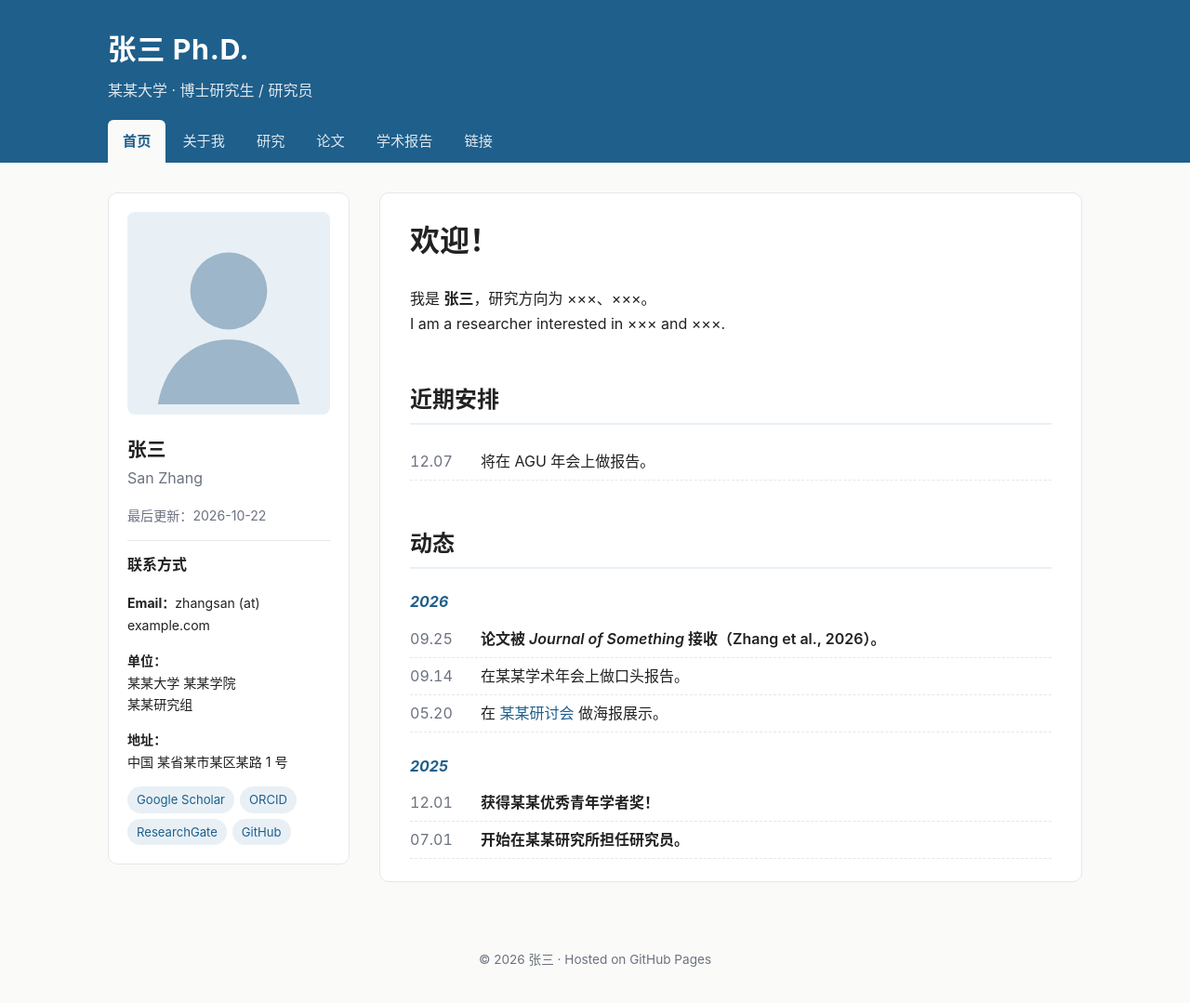
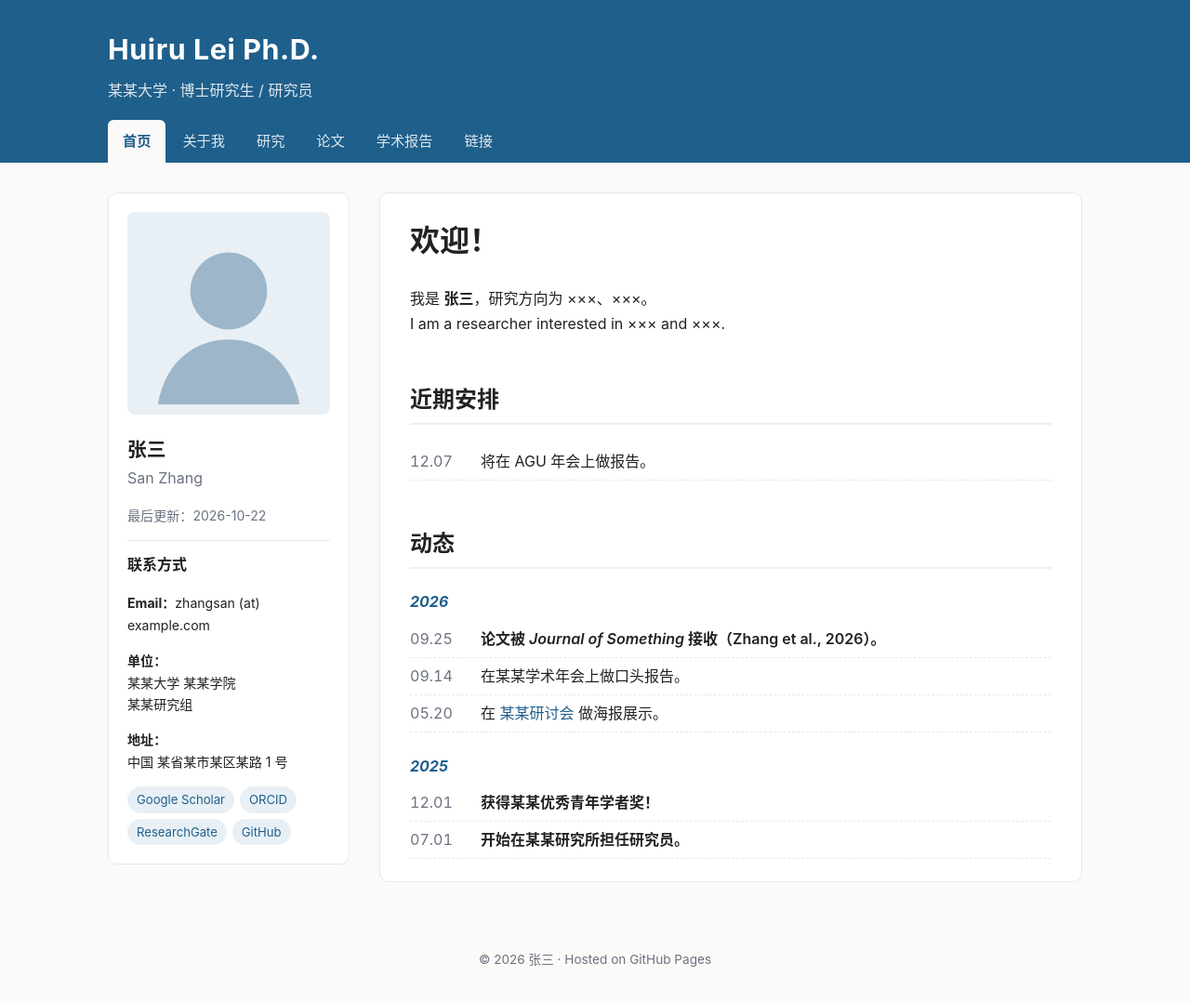
Before and after one commit to Lulu3314/HuiruLei.Mypage, a Jekyll site: the page built from index.html, in a window 1280 px wide and 1085 px high. Shown: the top 1079 px of the window at 93% size. Built offline with Jekyll 4.4.1, drawn with Linux system fonts in a browser that asks for light colours; some of the changed lines change nothing that is shown.

Commit message:
Update site title and description in config

```diff
--- a/_config.yml
+++ b/_config.yml
@@ -1,7 +1,7 @@
 # ===== 网站全局设置（改完提交即可生效）=====
-title: 张三 Ph.D.
-description: 个人学术主页 / 简历
-lang: zh-CN
+title: Huiru Lei Ph.D.
+description: Researcher at Institute of Geophysics, CEA, Beijing, China
+lang: en
 
 # 仓库名为 你的用户名.github.io 时，baseurl 留空 ""
 # 仓库名为其他名字（如 MyPage）时，写成 "/MyPage"
```
